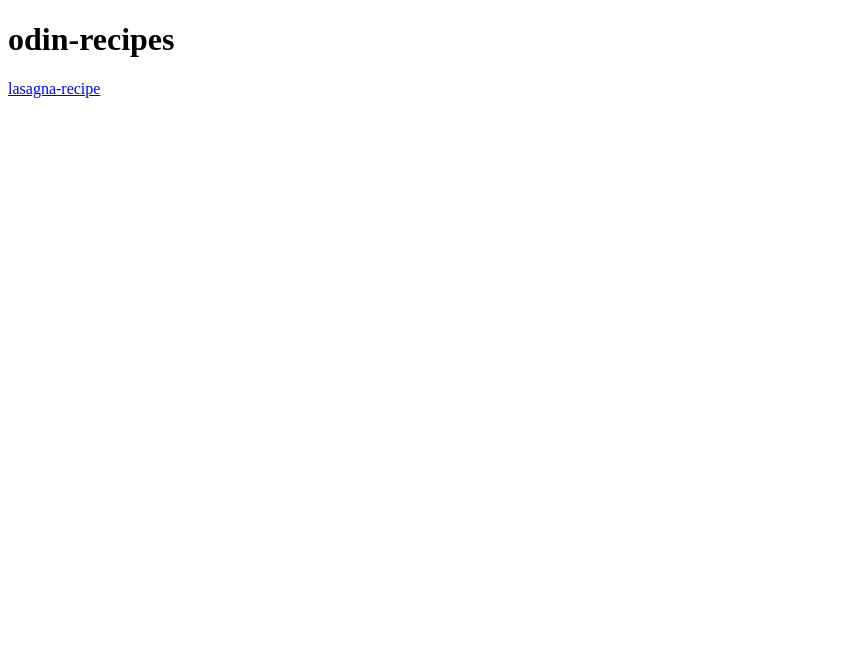
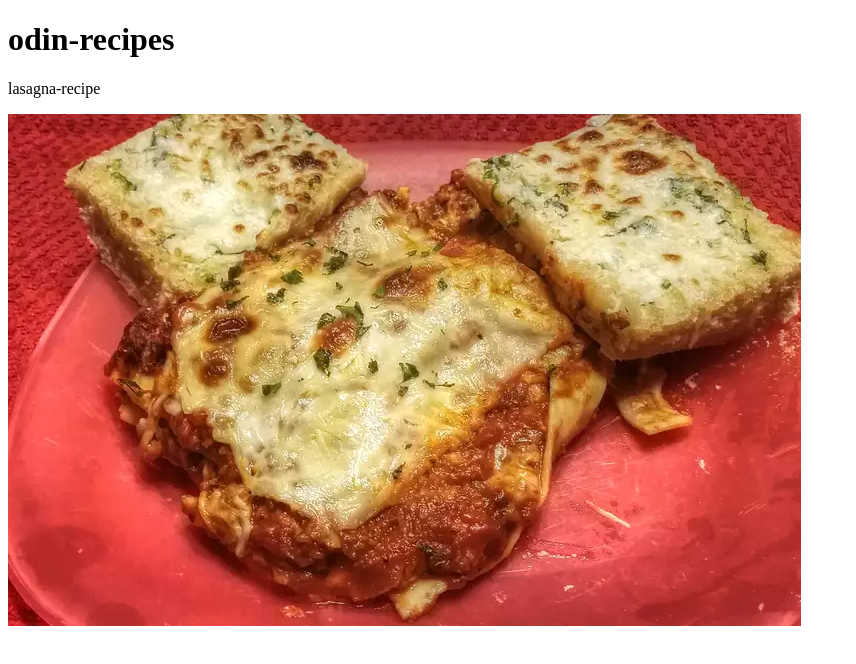
Before and after one commit to zerobishop/odin-recipes, a plain HTML site: page index.html in a window 1280 px wide. Shown: the whole page, without its empty margins (0-856 px from the left). Drawn offline with Linux system fonts and the light colour scheme.

Commit message:
Added lasagna image and fixed typo on startpage

```diff
--- a/index.html
+++ b/index.html
@@ -6,8 +6,16 @@
     <title>odin-recipes</title>
 </head>
 <body>
+
     <h1>odin-recipes</h1>
-    <a href="recipes/lasagna.html">lasagna-recipe</a>
+
+    <p
+        <a href="recipes/lasagna.html">lasagna-recipe</a>
+   </p>
+
+   <p>
+    <img src="recipes/food-images/lasagna-image.webp" alt="lasagna-image">
+    </p>
 
 </body>
 </html>
```
Also changed, not shown: recipes/food-images/lasagna-image.webp (added).
